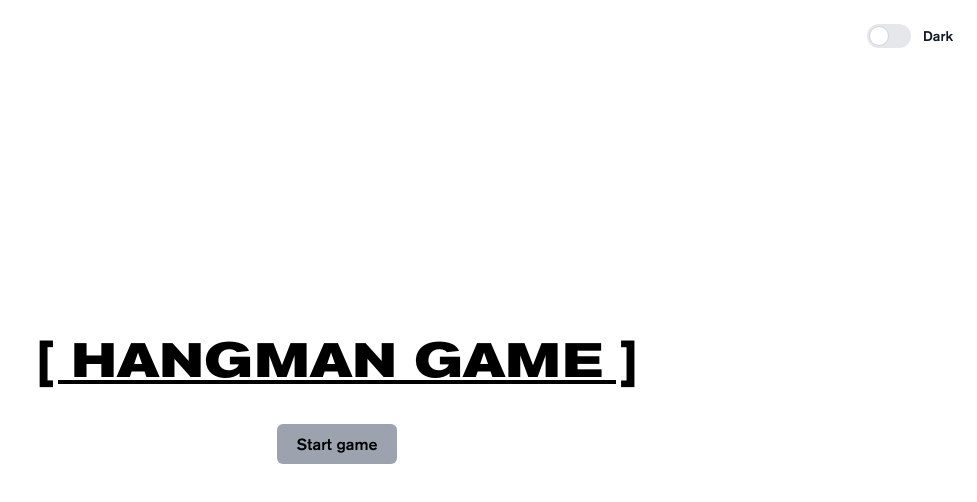
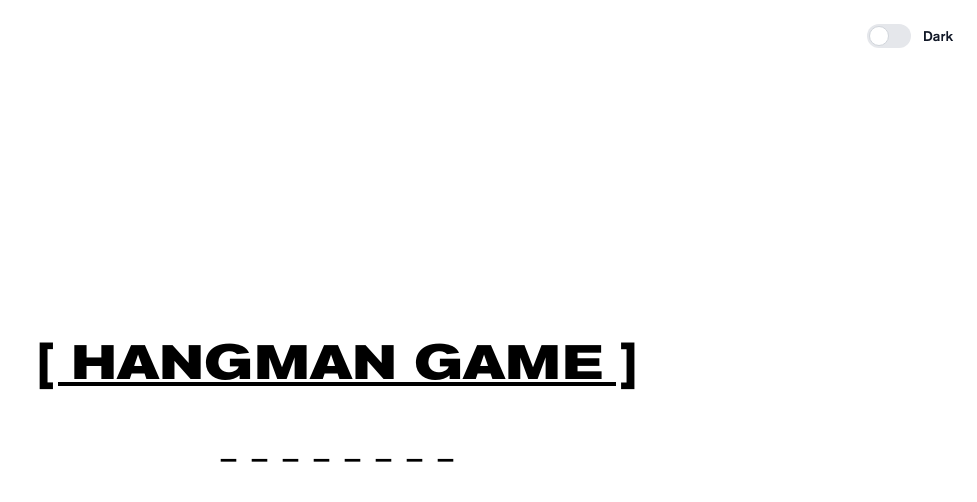
Before and after one commit to Arrito/HangmanGameJS, a website built with Vite: page index.html in a window 1280 px wide. Both pictures are taken after a click on the button "Start game". Shown: the whole page, without its empty margins (303-1280 px from the left). Built offline with nearby package versions, Linux system fonts and the light colour scheme.

Commit message:
feat: add word randon , placeholders

```diff
--- a/src/css/style.css
+++ b/src/css/style.css
@@ -41,4 +41,10 @@
   .button-primary {
     @apply bg-gray-400  hover:bg-red-500 hover:text-zinc-50 rounded-md font-medium px-5 py-2
   }
+  .letter{
+    @apply mx-2 text-3xl font-medium
+  }
+  .placeholders-wrapper{
+    @apply flex-row flex
+  }
 }
--- /dev/null
+++ b/src/js/const.js
@@ -0,0 +1,3 @@
+export const WORDS = ['code', 'frontend', 'programming']
+
+export const KEYBOARD_LETTERS = Array.from('ABCDEFGHIJKLMNOPQRSTUVWXYZ')
--- /dev/null
+++ b/src/js/game.js
@@ -0,0 +1,21 @@
+import { WORDS, KEYBOARD_LETTERS } from "./const";
+
+const gameDiv  = document.getElementById('game')
+
+const createPlaceholderHTML = () => {
+    const word = sessionStorage.getItem('word')
+
+    const wordArray = Array.from(word)
+    const placeholderHTML= wordArray.reduce((acc, curr,i)=> acc +`<h1 id='letter_${i}' class='letter'> _ </h1>`,'')
+    return `<div id='placeholders' class='placeholders-wrapper'>${placeholderHTML}</div>`
+}
+
+export const startGame = () => {
+  const randomIndex = Math.floor( Math.random() * WORDS.length)
+  const wordToGuess = WORDS[randomIndex]
+  sessionStorage.setItem('word',wordToGuess)
+
+
+ gameDiv.innerHTML = createPlaceholderHTML()
+
+}
--- a/src/js/main.js
+++ b/src/js/main.js
@@ -1,8 +1,8 @@
 import '../css/style.css'
-import {darkModeHandle} from './utils'
+import { startGame } from './game'
+import { darkModeHandle } from './utils'
 
 darkModeHandle()
 
 const clickStartGame = document.getElementById('startGame')
-clickStartGame.addEventListener('click', ()=>{console.log('click');
-})
+clickStartGame.addEventListener('click', startGame)
```
